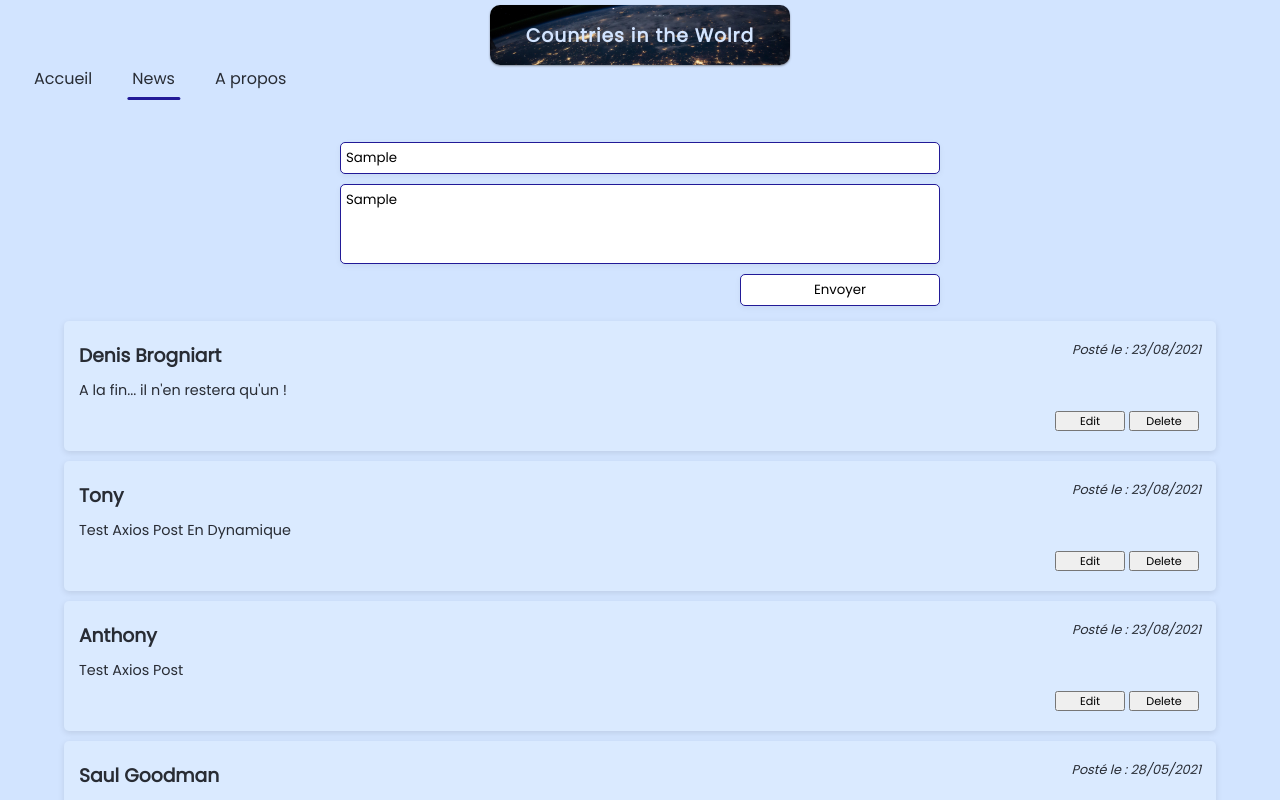
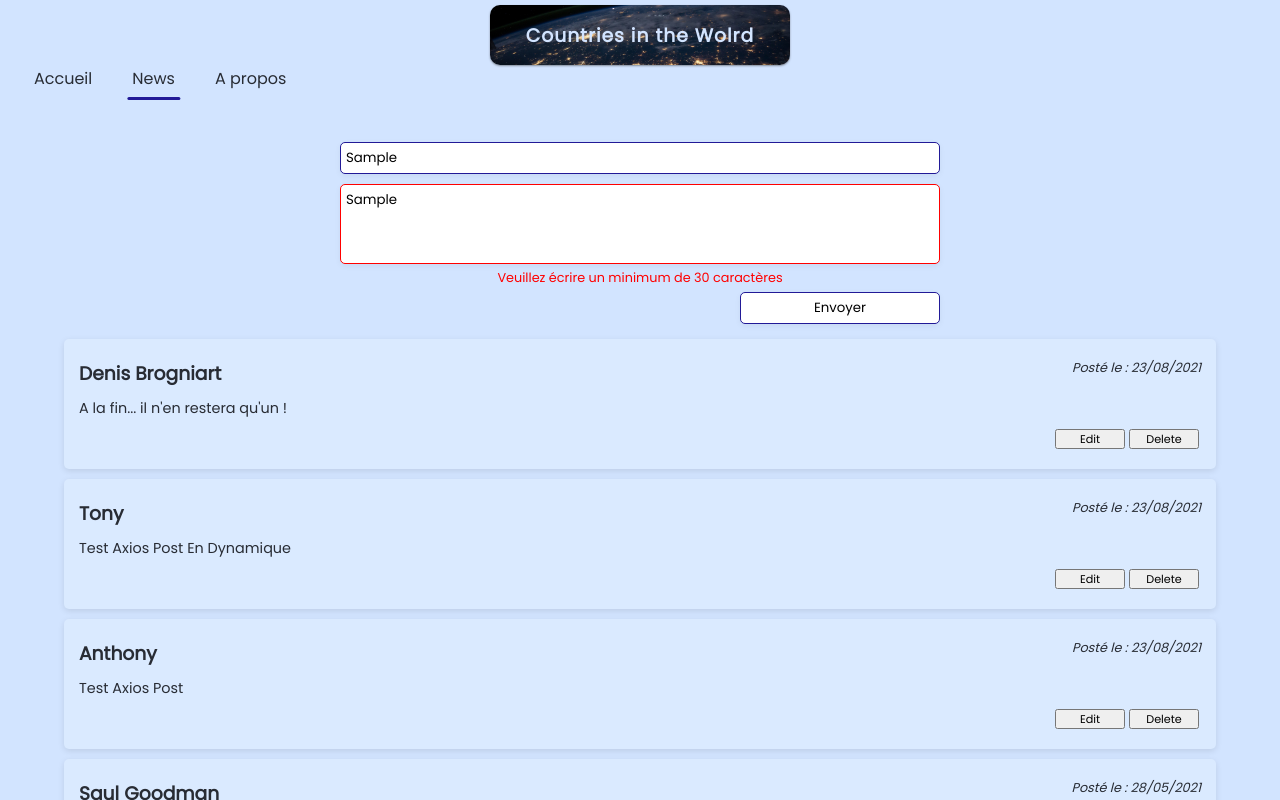
Before and after one commit to wahoostik/country-react, a React (Create React App) app: page /news in a window 1280 px wide. Both pictures are taken after typing "Sample", "Sample" into the empty fields and a click on the input "Envoyer". Shown: the top 800 px of the page. Built offline with nearby package versions, Linux system fonts and the light colour scheme; no server answers; data requests are answered from the project's data file.

Commit message:
message error

```diff
--- a/src/pages/News.js
+++ b/src/pages/News.js
@@ -8,6 +8,7 @@ const News = () => {
     const [newsData, setNewsData] = useState([]);
     const [author, setAuthor] = useState('');
     const [content, setContent] = useState('');
+    const [error, setError] = useState(false);
 
     const baseUrl = 'http://localhost:3004/articles';
 
@@ -22,7 +23,10 @@ const News = () => {
 
     const handleSubmit = async (event) => {
         event.preventDefault();
-        console.log('submit');
+
+        if (content.length < 30) {
+            setError(true);
+        } else {
             try {
                 const send = await axios.post(baseUrl, {
                     author: author,
@@ -33,8 +37,10 @@ const News = () => {
                 setAuthor('');
                 setContent('');
                 getData();
+                setError(false);
             } catch (error) {
                 console.trace(error);
+            }
         }
     };
 
@@ -55,10 +61,12 @@ const News = () => {
                     value={author}
                 />
                 <textarea
+                    style={{border: error ? '1px solid red' : '1px solid #221a97'}}
                     onChange={(event) => setContent(event.target.value)}
                     placeholder="Message"
                     value={content}
                 ></textarea>
+                {error && <p>Veuillez écrire un minimum de 30 caractères</p>}
                 <input
                     type="submit"
                     value="Envoyer" />
```
Lines whose indentation alone changed are shown as unchanged.
